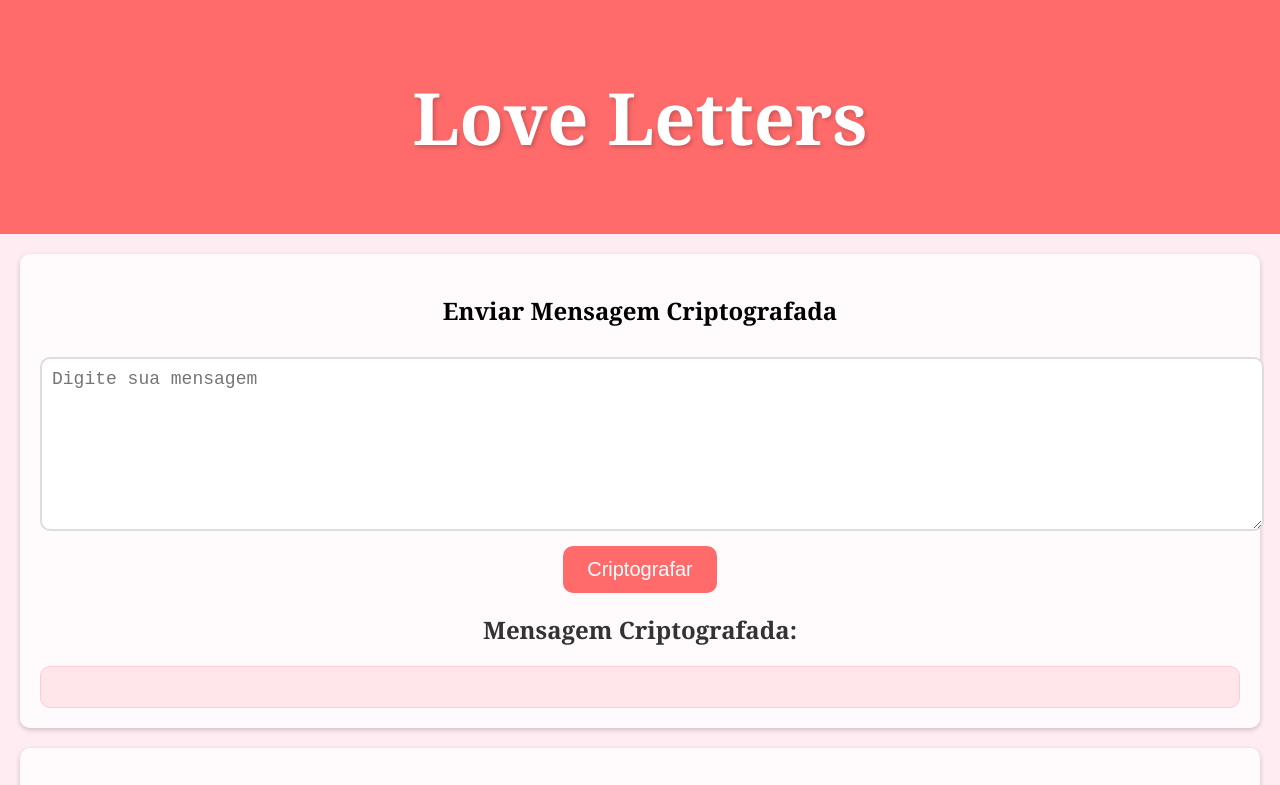
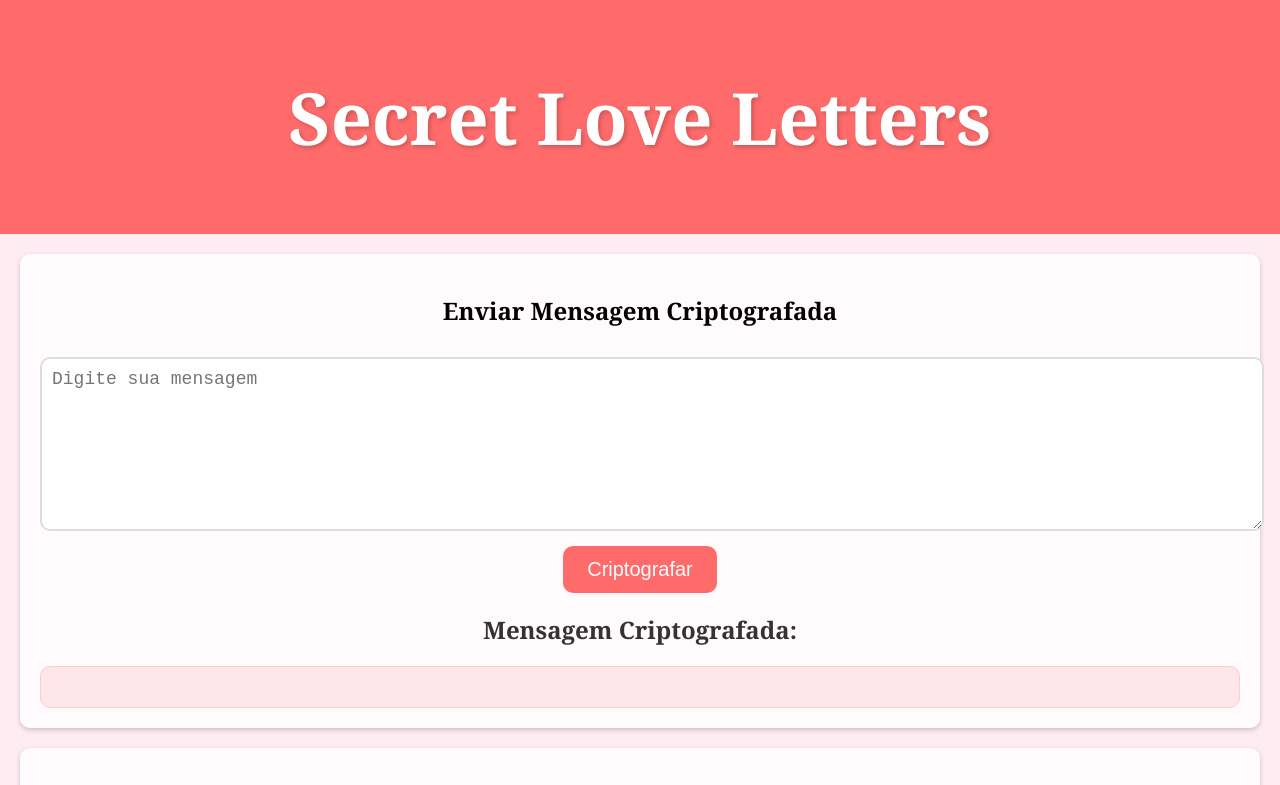
Before and after one commit to novaesz/Love-Letters, a plain HTML site: page index.html in a window 1280 px wide. Shown: the top 785 px of the page. Drawn offline with Linux system fonts and the light colour scheme.

Commit message:
index.html

```diff
--- a/index.html
+++ b/index.html
@@ -8,7 +8,7 @@
 </head>
 <body>
     <header>
-        <h1>Love Letters</h1>
+        <h1>Secret Love Letters</h1>
     </header>
     <section class="encryption">
         <h2>Enviar Mensagem Criptografada</h2>
```
